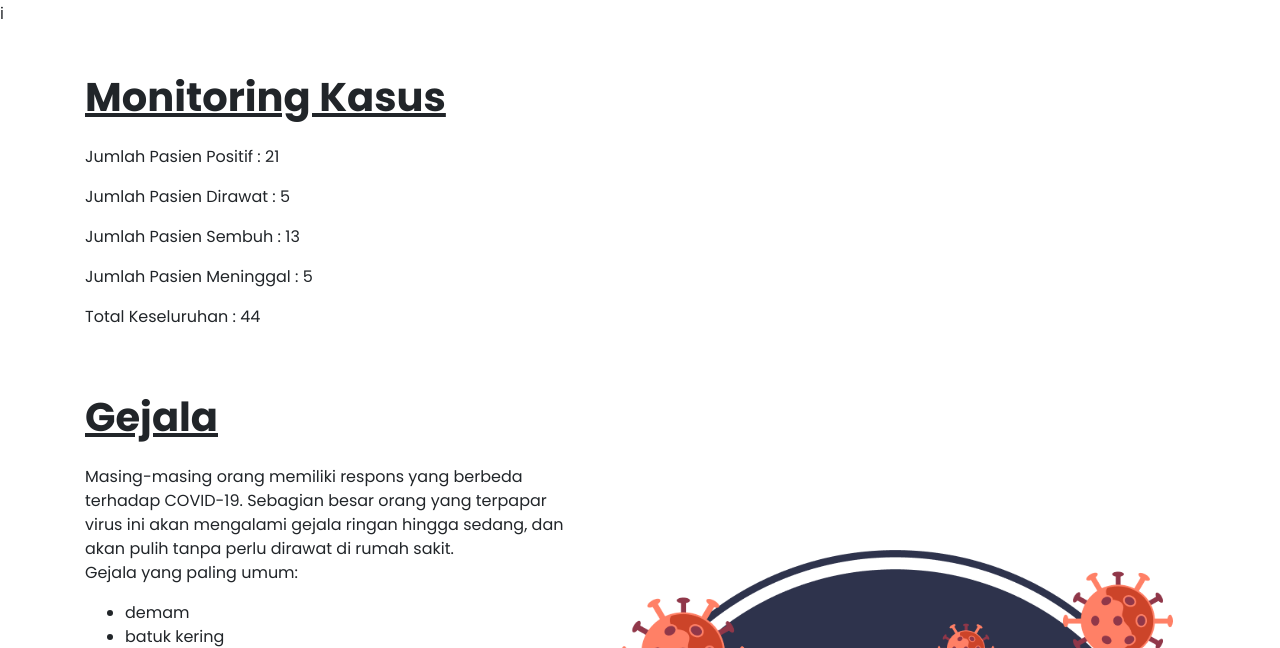
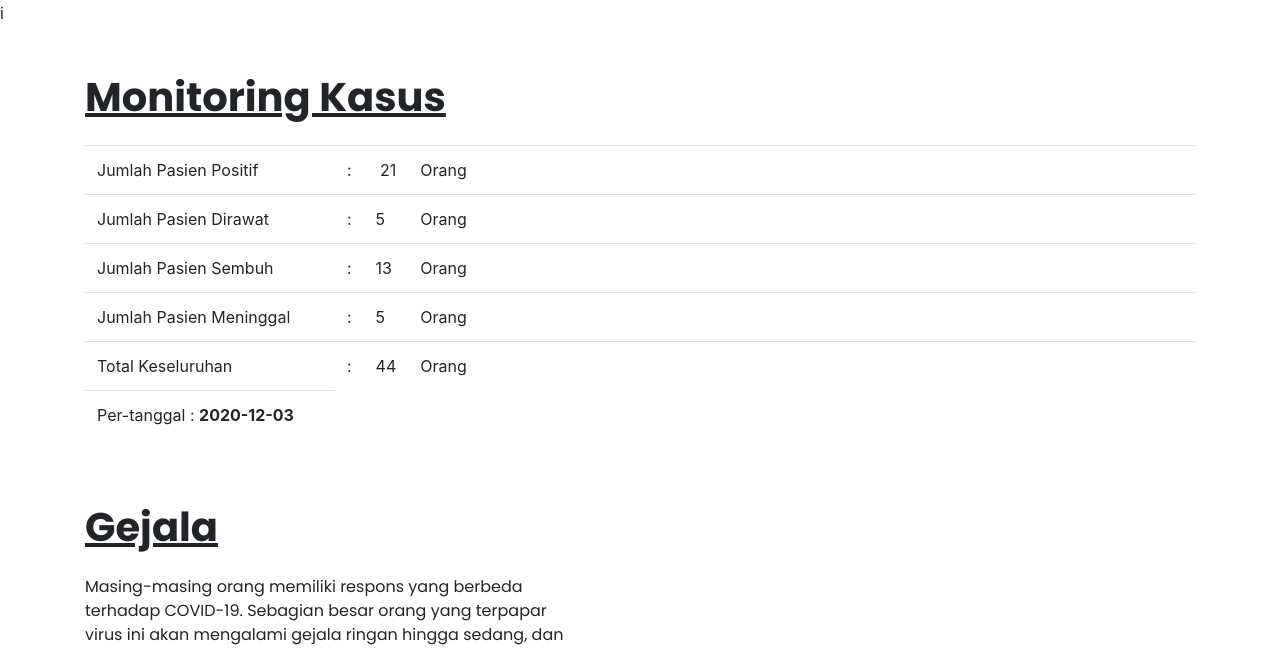
Before and after one commit to permadiekapermana/monitoring-sebaran-covid19, a PHP site: page /client/index.php in a window 1280 px wide. Shown: the part 579-1227 px from the top of the page. Run offline with PHP 8.4, Linux system fonts and the light colour scheme; data comes from the database, SQL or seed files in the repository.

Commit message:
Styling value Monitoring to borderless table, for clean in the eye, lol

```diff
--- a/client/index.php
+++ b/client/index.php
@@ -87,11 +87,41 @@
                         $t2 = mysql_fetch_array($total2);
                     ?>
                     <h1 class="mb-4"><u>Monitoring Kasus</u></h1>
-                    <p>Jumlah Pasien Positif : <?php echo"$p2[total]"; ?></p>
-                    <p>Jumlah Pasien Dirawat : <?php echo"$r2[total]"; ?></p>
-                    <p>Jumlah Pasien Sembuh : <?php echo"$s2[total]"; ?></p>
-                    <p>Jumlah Pasien Meninggal : <?php echo"$m2[total]"; ?></p>
-                    <p>Total Keseluruhan : <?php echo"$t2[total]"; ?></p>
+                    <table class="table table-borderless">
+                        <tr>
+                            <td width="250px">Jumlah Pasien Positif</td>
+                            <td width="10px">:</td>
+                            <td width="30px" class="text-right"><?php echo"$p2[total]"; ?></td>
+                            <td>Orang</td>
+                        </tr>
+                        <tr>
+                            <td>Jumlah Pasien Dirawat</td>
+                            <td>:</td>
+                            <td><?php echo"$r2[total]"; ?></td>
+                            <td>Orang</td>
+                        </tr>
+                        <tr>
+                            <td>Jumlah Pasien Sembuh</td>
+                            <td>:</td>
+                            <td><?php echo"$s2[total]"; ?></td>
+                            <td>Orang</td>
+                        </tr>
+                        <tr>
+                            <td>Jumlah Pasien Meninggal</td>
+                            <td>:</td>
+                            <td><?php echo"$m2[total]"; ?></td>
+                            <td>Orang</td>
+                        </tr>
+                        <tr>
+                            <td>Total Keseluruhan</td>
+                            <td>:</td>
+                            <td><?php echo"$t2[total]"; ?></td>
+                            <td>Orang</td>
+                        </tr>
+                        <tr>
+                            <td>Per-tanggal : <strong><?php $date = date('Y-m-d'); echo"$date"; ?></strong></td>
+                        </tr>
+                    </table>
                 </div>
             </div>
         </div>
```
